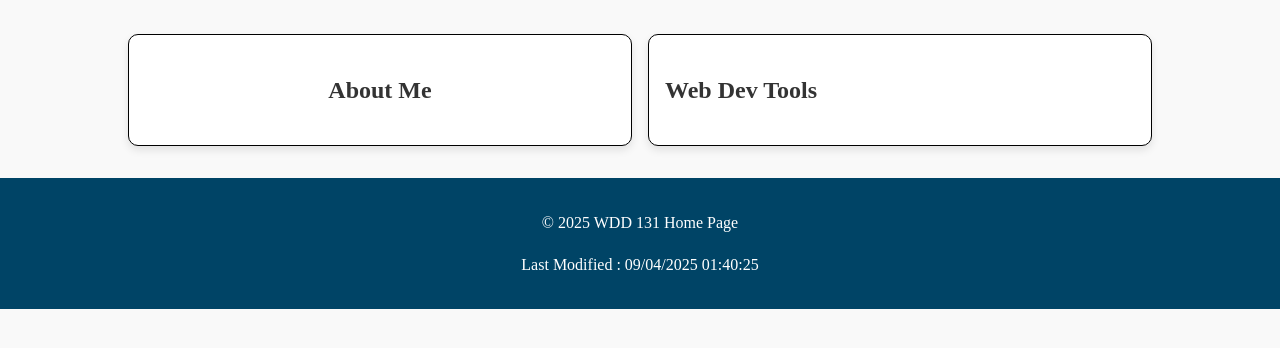
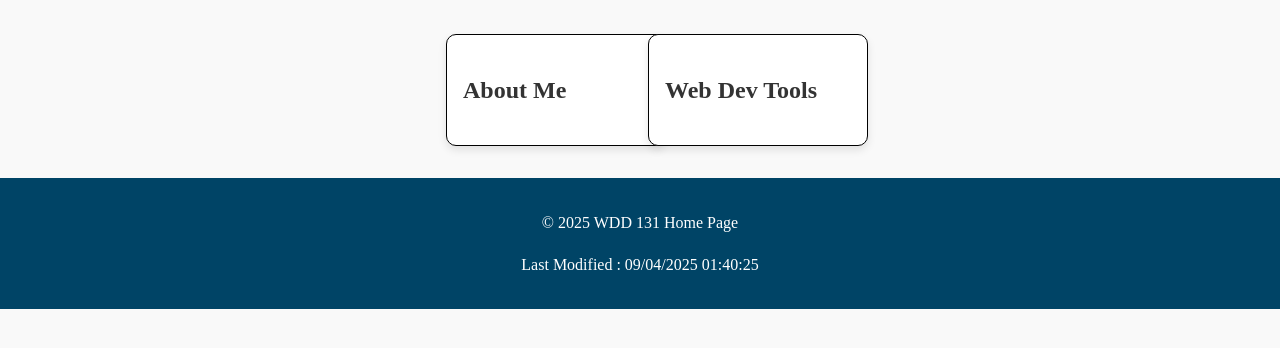
Before and after one commit to wilkigab001/wdd131, a plain HTML site: page index.html in a window 1280 px wide. Shown: the part 228-576 px from the top of the page. Drawn offline with Linux system fonts and the light colour scheme.

Commit message:
Adding a bit to the home page

```diff
--- a/index.html
+++ b/index.html
@@ -23,7 +23,7 @@
     <main>
         <h1>Gabriel Wilkins</h1>
         <section class="card">
-            <h1>About Me</h1>
+            <h2>About Me</h2>
         </section>
         <section class="card">
             <h2>Web Dev Tools</h2>
--- a/styles/base.css
+++ b/styles/base.css
@@ -51,7 +51,7 @@ nav a:hover{
 
 main{
     align-items: center;
-    width: 80%;
+    max-width: 80%;
     display: grid;
     margin: 2rem auto;
     grid-template-columns: 1fr 1fr;
@@ -69,6 +69,7 @@ main h1{
     border-radius: 10px;
     box-shadow: 0 4px 8px rgba(0,0,0,.1);
     border: 1px solid black;
+    width: 100%;
 }
 
 footer {
```
